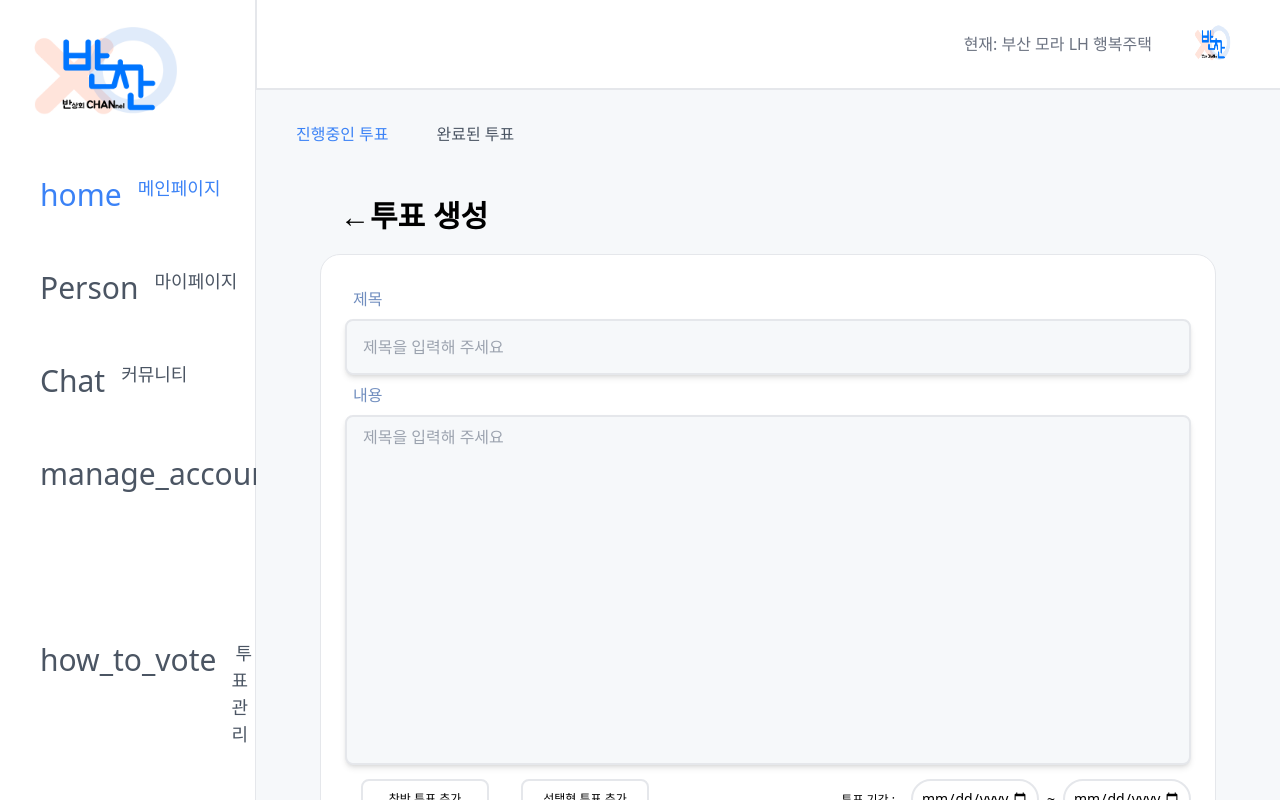
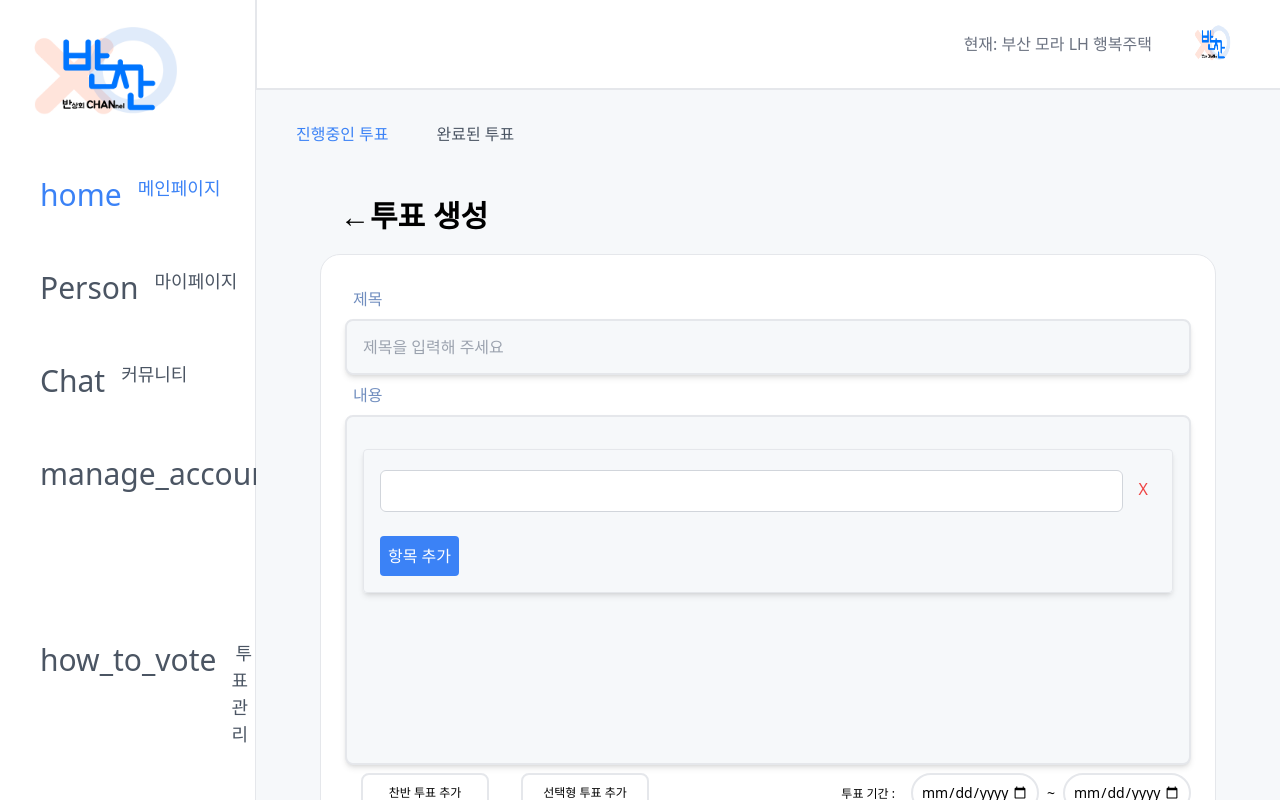
Before and after one commit to wodyddldl333/banchan, a React app in the folder BanChan_FE/: page /vote/create in a window 1280 px wide. Both pictures are taken after a click on the button "찬반 투표 추가". Shown: the top 800 px of the page. Built offline with nearby package versions, Linux system fonts and the light colour scheme; the HTML template or start-up script is replaced by a standard one.

Commit message:
[Feat] 투표 작성 투표추가 구현

```diff
--- a/BanChan_FE/src/components/VoteManage/VoteCreate.tsx
+++ b/BanChan_FE/src/components/VoteManage/VoteCreate.tsx
@@ -1,7 +1,21 @@
-import React from 'react';
+import React, { useState } from 'react';
 import { Link } from 'react-router-dom';
+import VoteForm from './VoteForm';
 const VoteCreatePage: React.FC = () => {
 
+    // 투표관련 로직
+    const [forms, setForms] = useState<number[]>([]);
+
+    const handleAddForm = () => {
+        setForms([...forms, Date.now()]);
+      };
+
+      const handleDeleteForm = (id: number) => {
+        setForms(forms.filter(formId => formId !== id));
+      };
+
+
+    // 내용 로직
     const Contents = () =>  {
         return (
             // 백엔드로 POST 요청 보내는 로직 필요
@@ -23,13 +37,18 @@ const VoteCreatePage: React.FC = () => {
         {/* 내용 */}
             <div>
             <h2 className='text-base m-2 text-customTextColor'>내용</h2>
-            <textarea
-            name="contents"
-            className="w-full h-[350px]  bg-customBackgroundColor resize-none text-base px-4 py-2 rounded-lg shadow-md border-solid border-2 outline-none transition-transform transform"
-            placeholder="제목을 입력해 주세요"
-            autoComplete="off"
-            required
-            />
+            <div
+            className='w-full h-[350px]  overflow-y-auto bg-customBackgroundColor resize-none text-base px-4 py-2 rounded-lg shadow-md border-solid border-2 outline-none transition-transform transform'
+            >
+
+                <div contentEditable='true'>
+
+                </div>
+                {/* 투표 항목 렌더링 */}
+                {forms.map(formId => (
+                <VoteForm key={formId} id={formId} onDelete={handleDeleteForm} />
+                ))}
+            </div>
             </div>
         {/* 투표버튼 및 투표 기간 */}
             <div className='flex justify-between pt-2'>
@@ -39,6 +58,7 @@ const VoteCreatePage: React.FC = () => {
                     name='addAgreeVote'
                     className="w-32 h-10 rounded-lg border-2	text-xs	 mx-4 transition-transform transform"
                     type='button'
+                    onClick={handleAddForm}
                     >
                     찬반 투표 추가
                 </button>
--- a/BanChan_FE/src/components/VoteManage/VoteForm.tsx
+++ b/BanChan_FE/src/components/VoteManage/VoteForm.tsx
@@ -28,25 +28,23 @@ const VoteForm: React.FC<VoteFormProps> = ({ id, onDelete }) => {
 
   return (
     <div className="p-4 mb-4 border rounded shadow-md">
-      <div className="flex justify-between items-center mb-4">
-        <h2 className="text-xl font-bold">Create a Poll</h2>
-        <button
-          onClick={() => onDelete(id)}
-          className="p-2 text-red-500 hover:text-red-700"
-        >
-          Delete Form
-        </button>
-      </div>
-      <div className="mb-4">
-        <label htmlFor={`pollTitle-${id}`} className="block text-sm font-medium text-gray-700">Poll Title</label>
-        <input
+      <div className="flex justify-between items-center mb-2">
+          <input
           id={`pollTitle-${id}`}
           type="text"
           value={title}
           onChange={(e) => setTitle(e.target.value)}
-          className="mt-1 p-2 block w-full border border-gray-300 rounded-md"
-        />
+          className="mt-1 p-2 flex-1 border border-gray-300 rounded-md"
+          required
+          />
+        <button
+          onClick={() => onDelete(id)}
+          className=" ml-2 p-2 text-red-500 hover:text-red-700"
+        >
+            X
+         </button>
       </div>
+
       {items.map((item) => (
         <div key={item.id} className="flex items-center mb-2">
           <input
@@ -54,12 +52,13 @@ const VoteForm: React.FC<VoteFormProps> = ({ id, onDelete }) => {
             value={item.text}
             onChange={(e) => handleItemChange(item.id, e.target.value)}
             className="mt-1 p-2 flex-1 border border-gray-300 rounded-md"
+            required
           />
           <button
             onClick={() => handleRemoveItem(item.id)}
             className="ml-2 p-2 text-red-500 hover:text-red-700"
           >
-            Delete
+            항목 삭제
           </button>
         </div>
       ))}
@@ -67,7 +66,7 @@ const VoteForm: React.FC<VoteFormProps> = ({ id, onDelete }) => {
         onClick={handleAddItem}
         className="mt-4 p-2 bg-blue-500 text-white rounded hover:bg-blue-700"
       >
-        Add Item
+        항목 추가
       </button>
     </div>
   );
--- a/BanChan_FE/src/pages/VotePage.tsx
+++ /dev/null
@@ -1,40 +0,0 @@
-import React, { useState } from 'react';
-import VoteForm from '../components/VoteManage/VoteForm';
-const Vote: React.FC = () => {
-  const [forms, setForms] = useState<number[]>([]);
-  const [textareaValue, setTextareaValue] = useState<string>('');
-
-  const handleAddForm = () => {
-    if (textareaValue.trim() !== '') {
-      setForms([...forms, Date.now()]);
-      setTextareaValue(''); // clear textarea after adding a form
-    }
-  };
-
-  const handleDeleteForm = (id: number) => {
-    setForms(forms.filter(formId => formId !== id));
-  };
-
-  return (
-    <div className="min-h-screen p-4 bg-gray-100">
-      <div className="flex flex-col items-center mb-4">
-        <textarea
-          onChange={(e) => setTextareaValue(e.target.value)}
-          className="p-2 mb-2 border border-gray-300 rounded-md w-full max-w-lg"
-          placeholder="Enter the description for the vote form here..."
-        />
-        <button
-          onClick={handleAddForm}
-          className="p-2 bg-green-500 text-white rounded hover:bg-green-700"
-        >
-          Create Vote Form
-        </button>
-      </div>
-      {forms.map(formId => (
-        <VoteForm key={formId} id={formId} onDelete={handleDeleteForm} />
-      ))}
-    </div>
-  );
-};
-
-export default Vote;
```
